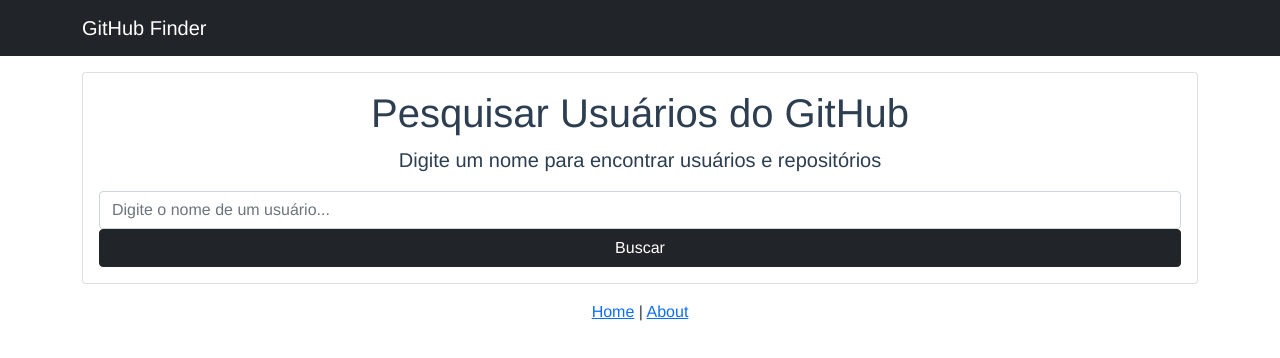
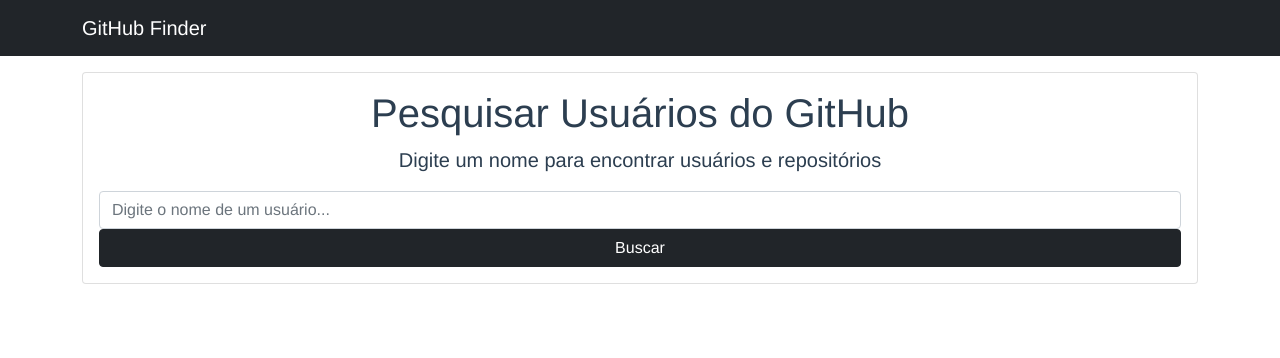
Before and after one commit to guilherme-studier/api-github-vue, a Vue app: page / in a window 1280 px wide. Shown: the top 358 px of the page. Built offline with nearby package versions, Linux system fonts and the light colour scheme.

Commit message:
quarto commit

```diff
--- a/src/App.vue
+++ b/src/App.vue
@@ -1,10 +1,6 @@
 <template>
   <div id="nav">
     <router-view />
-      <div>
-        <router-link to="/">Home</router-link> |
-        <router-link to="/about">About</router-link>
-      </div>
   </div>
 </template>
 
```
